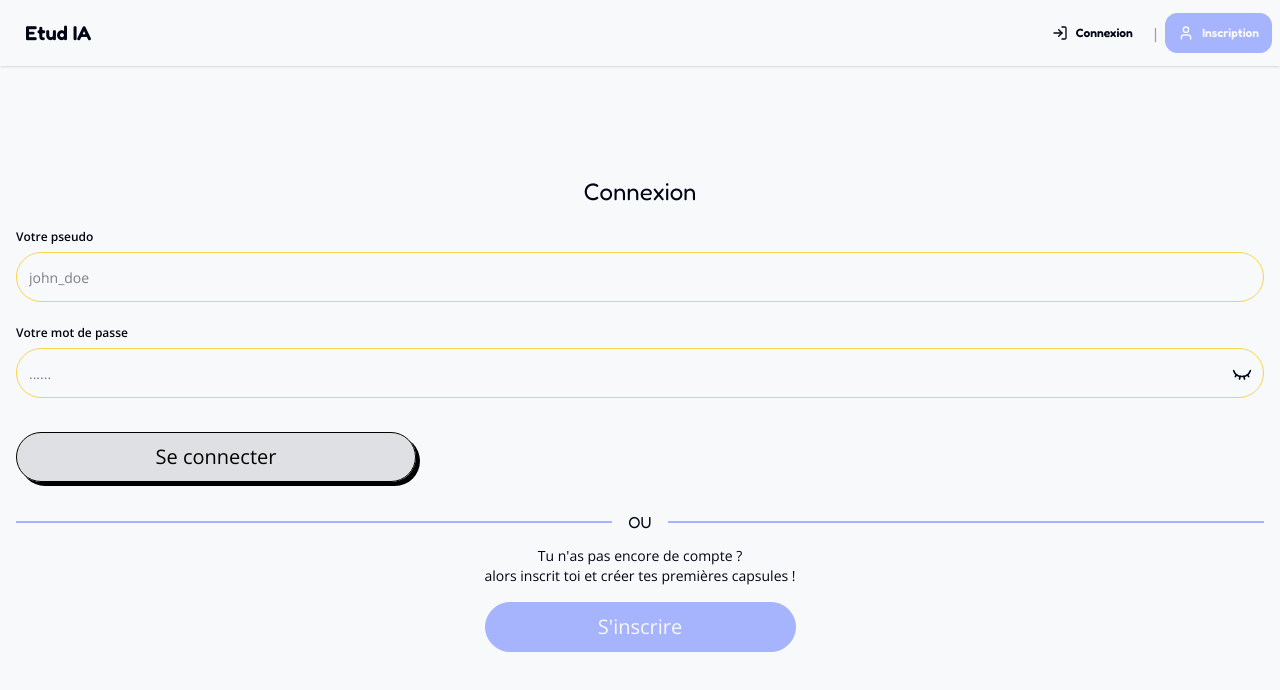
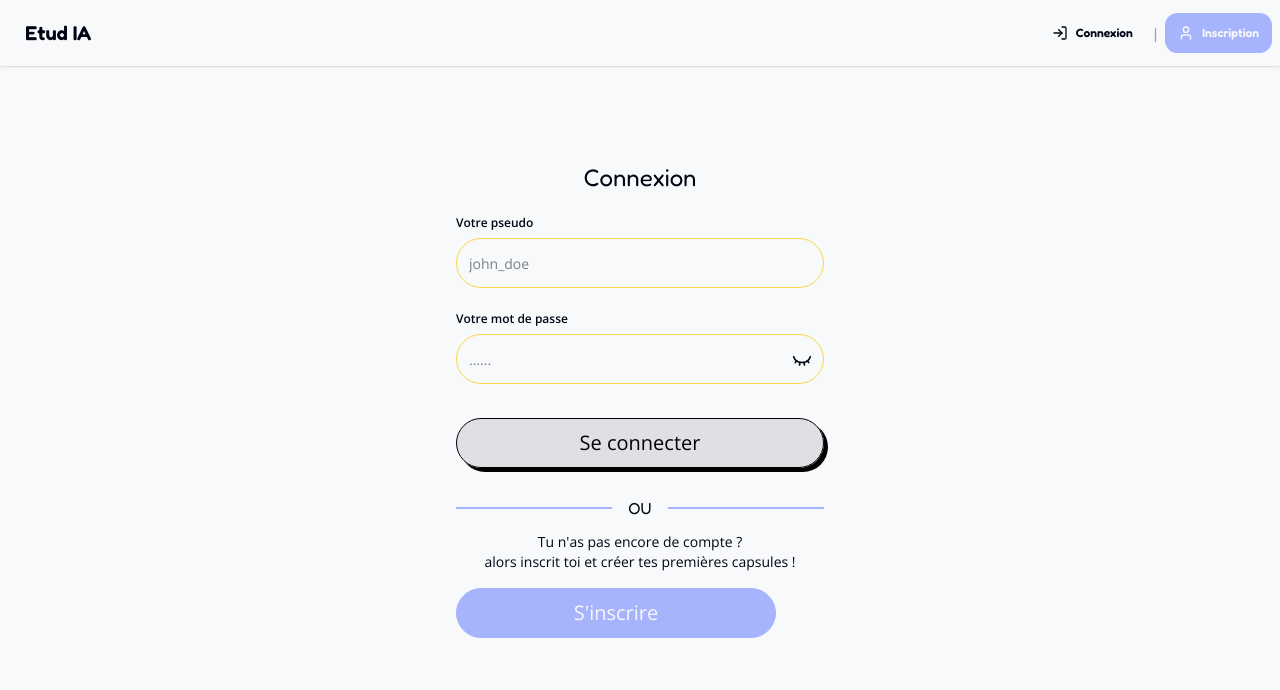
Before and after one commit to laanatri/etudia, a Next.js app in the folder frontend_web/: page /login in a window 1280 px wide. Shown: the top 690 px of the page. Built offline with nearby package versions, Linux system fonts and the light colour scheme; no server answers.

Commit message:
update style for pwa

```diff
--- a/frontend_web/src/app/login/page.tsx
+++ b/frontend_web/src/app/login/page.tsx
@@ -1,18 +1,23 @@
+'use client';
+
 import LoginForm from "@/app/components/forms/LoginForm";
 import {Suspense} from "react";
 import fonts from "./../utils/fonts";
 import ButtonLink from "@/app/components/ui/ButtonLink";
+import { usePWA } from "../PWAContext";
 
 
 export default function Login() {
+    const isPWA = usePWA();
+
     return (
-        <main className="pt-17 px-4 pb-10 min-h-screen flex justify-center flex-col items-center">
+        <main className={`px-4 ${isPWA ? "py-10" : "pt-17 pb-10"} min-h-screen max-w-100 mx-auto flex justify-center flex-col items-center`}>
             <h1 className="text-center text-2xl">Connexion</h1>
             <Suspense>
                 <LoginForm/>
             </Suspense>
             <div className="divider divider-vertical divider-primary">OU</div>
-            <div className={`${fonts.openSans.className}`}>
+            <div className={`${fonts.openSans.className} w-full`}>
                 <p className="text-center text-sm">Tu n'as pas encore de compte&nbsp;? <br/>
                     alors inscrit toi et créer tes premières capsules&nbsp;!
                 </p>
```
